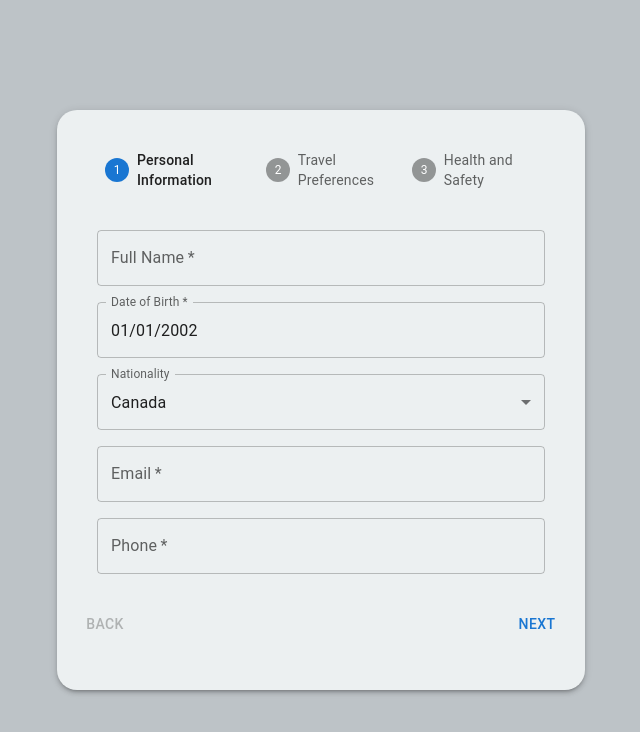
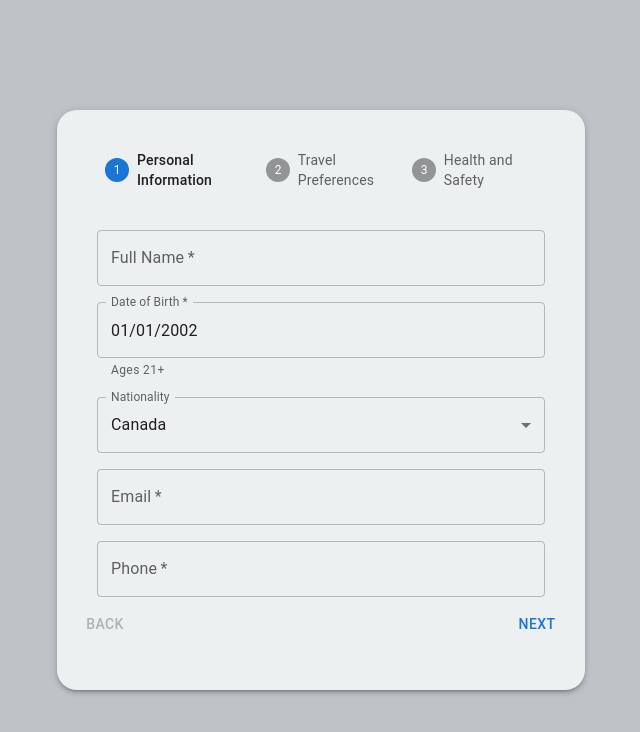
Before and after one commit to ShachakR/Multi-Stage-Form, a React (Create React App) app: page / in a window 1280 px wide. Shown: the top 732 px of the page, without its empty margins (319-959 px from the left). Built offline with nearby package versions, Linux system fonts and the light colour scheme.

Commit message:
Fix max date on birthdate

```diff
--- a/src/components/ApplicationForm/PersonalInfoForm.js
+++ b/src/components/ApplicationForm/PersonalInfoForm.js
@@ -4,8 +4,8 @@ import { TextField, FormControl, InputLabel, Select, MenuItem,  } from "@mui/mat
 import { DatePicker } from '@mui/x-date-pickers/DatePicker';
 
 const PersonalInfoForm = forwardRef((props, ref) => {
-  const { formData, handleChange } = props;
-  const { fullName, dateOfBirth, nationality, email, phone, maxDate } = formData;
+  const { formData, handleChange, maxDate } = props;
+  const { fullName, dateOfBirth, nationality, email, phone } = formData;
 
   const dateChange = (date) => {
     handleChange({ target: { name: "dateOfBirth", value: dayjs(date) } });
@@ -38,6 +38,11 @@ const PersonalInfoForm = forwardRef((props, ref) => {
         onChange={dateChange}
         maxDate={maxDate}
         fullWidth
+        slotProps={{
+          textField: {
+            helperText: 'Ages 21+',
+          },
+        }}
         sx={{ marginBottom: 2, width: "100%" }}
       />
 
```
